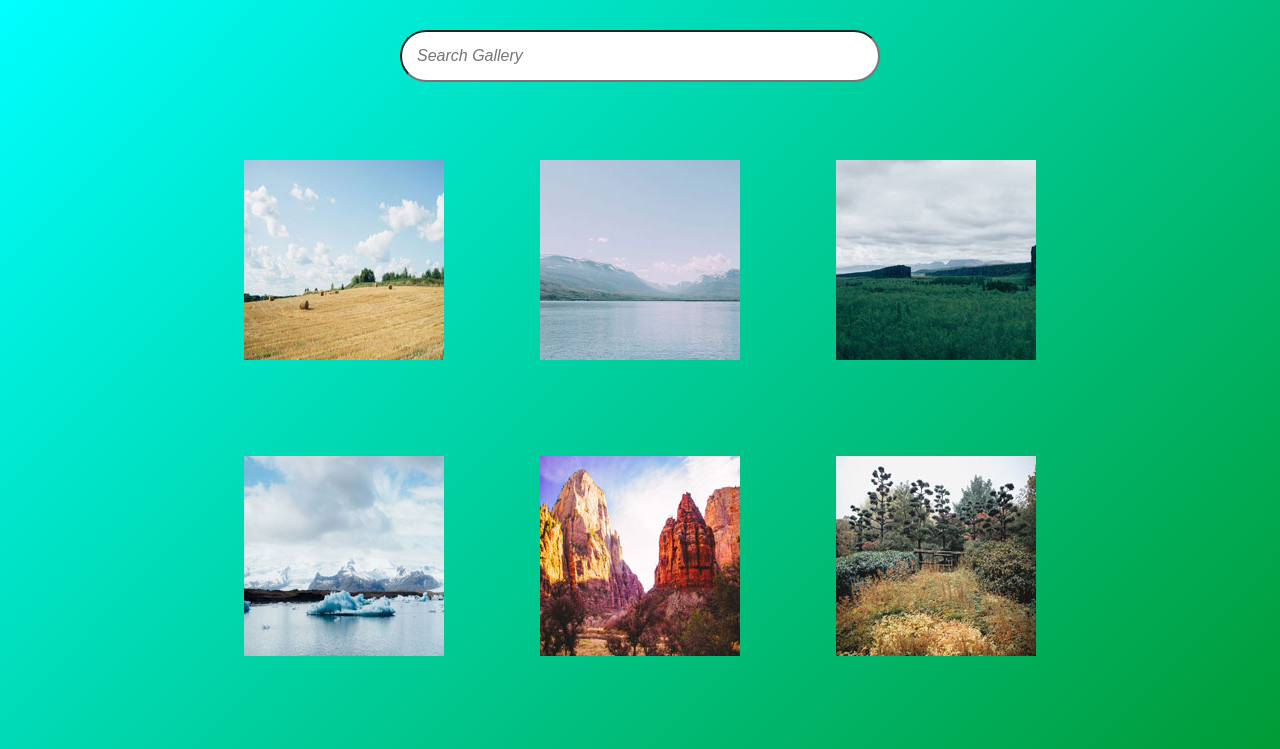
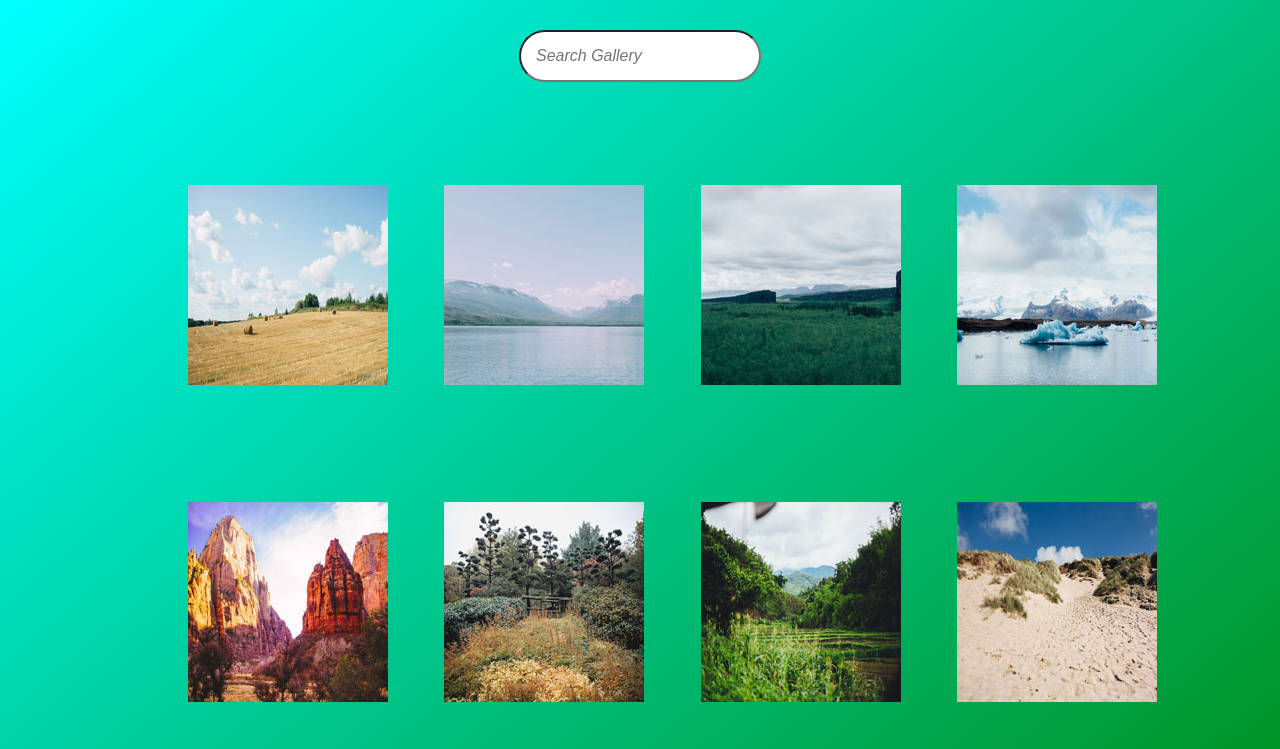
Before and after one commit to fortrobinson/Unit5_project1.00, a plain HTML site: page photo_gallery_v5/index.html in a window 1280 px wide. Shown: the top 749 px of the page. Drawn offline with Linux system fonts and the light colour scheme.

Commit message:
Update styles.css
update styles.css to grid

```diff
--- a/photo_gallery_v5/css/styles.css
+++ b/photo_gallery_v5/css/styles.css
@@ -47,6 +47,17 @@ img:hover {
   transition: 1s;
 }
 
+/* Grid Layout */
+main {
+    max-width: 1000px;
+    justify-content: center;
+    margin: 25px auto;
+    padding: 0;
+    display: grid;
+    grid-template-columns: repeat(auto-fill, minmax(200px, auto));
+    grid-column-gap: 25px;
+    grid-row-gap: 21px;
+}
 
 
 .data-caption {
@@ -56,7 +67,8 @@ img:hover {
   font-weight: 500;
 }
 
-main {
+/* Flex Layout*/
+/* main {
   min-height: 80%;
 }
 
@@ -71,7 +83,7 @@ main {
     justify-content: center;
     flex-wrap: wrap;
     max-width: 85%;
-  }
+  } */
 
   img {
     margin: 3em;
```
